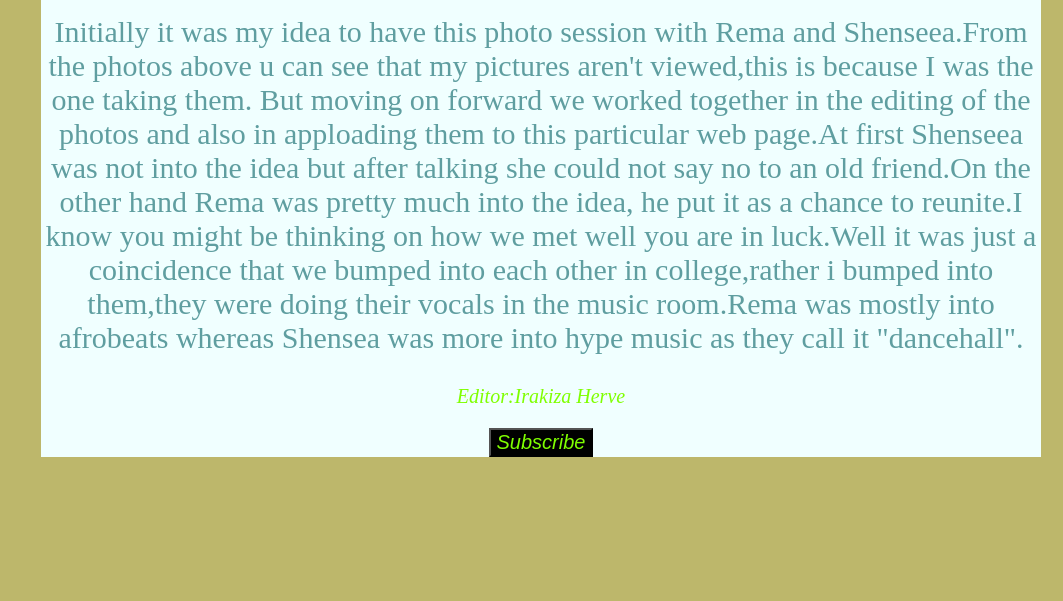
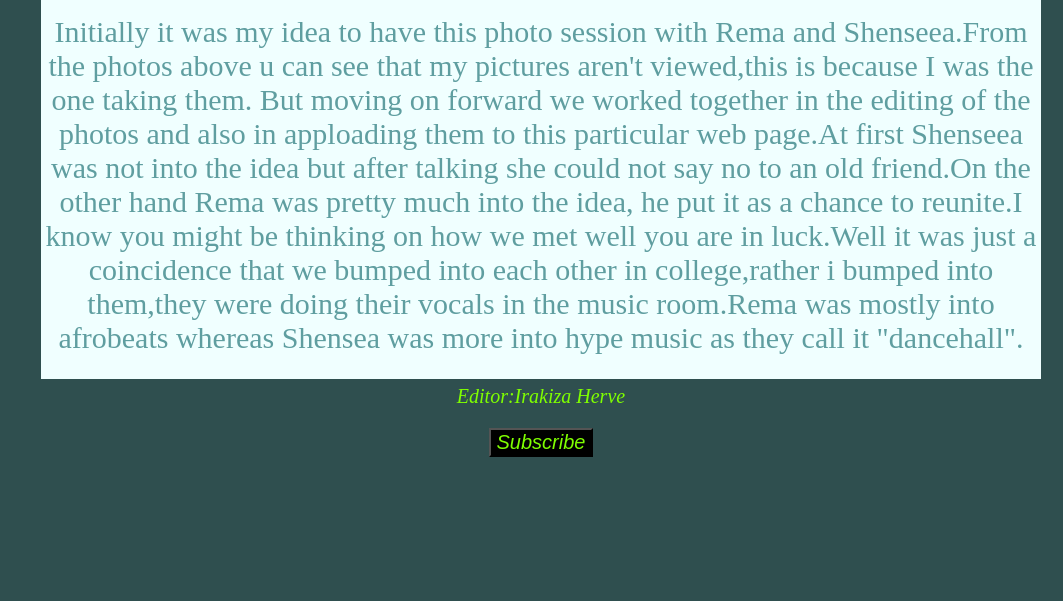
Before and after one commit to MR-HERVE/album-page, a plain HTML site: page index.html in a window 1280 px wide. Shown: the part 199-800 px from the top of the page, without its empty margins (217-1280 px from the left). Drawn offline with Linux system fonts and the light colour scheme.

Commit message:
added css bindings to html

```diff
--- a/main.css
+++ b/main.css
@@ -1,9 +1,10 @@
 body{
-    background-color: darkkhaki;
+    background-color: darkslategrey;
 }
 
 #web_card{
      width: 1000px;
+     height: 570px;
      background-color: azure;
      text-align: center;
      margin-left: 250px;
```
